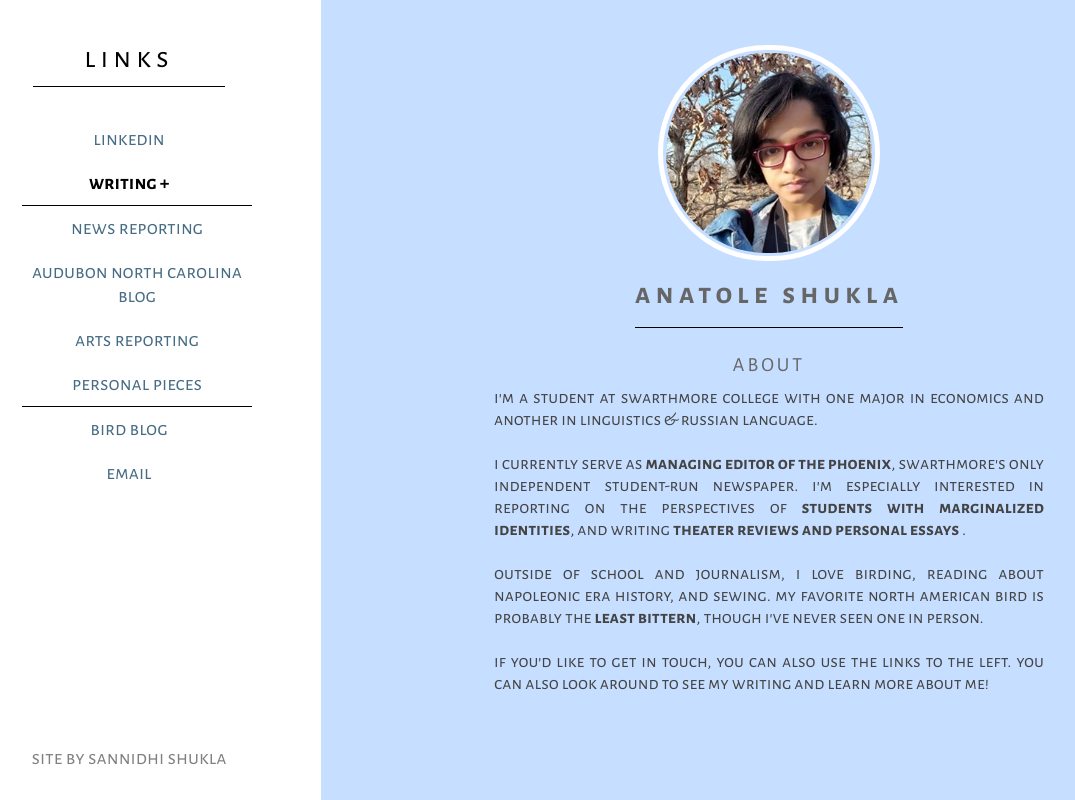
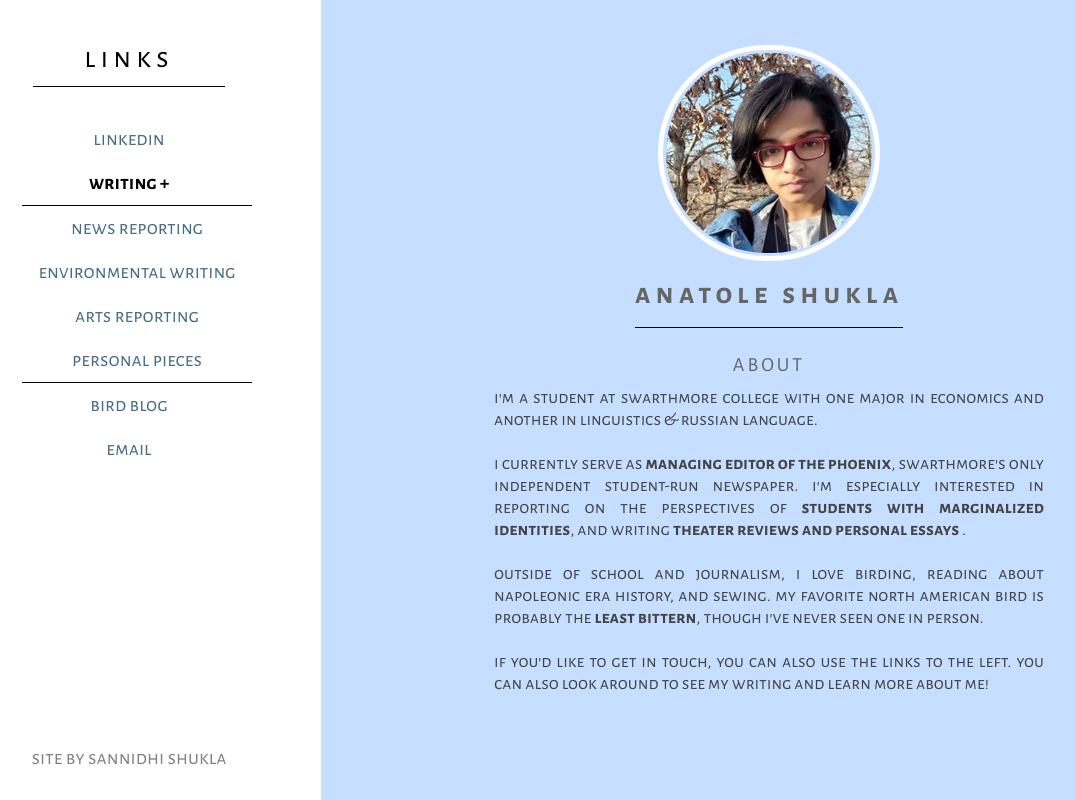
Before and after one commit to AnatoleShukla/anatoleshukla.github.io, a plain HTML site: page index.html in a window 1280 px wide. Both pictures are taken after a click on the button "writing +". Shown: the whole page, without its empty margins (63-1138 px from the left). Drawn offline with Linux system fonts and the light colour scheme.

Commit message:
Update index.html

```diff
--- a/index.html
+++ b/index.html
@@ -23,7 +23,7 @@
           <div class="dropdown-container">
             <div class="separator-drop"></div>
             <a href="portfolios/news-portfolio.html">News Reporting</a>
-	    <a href="portfolios/audubon-portfolio.html">Audubon North Carolina Blog</a>
+	    <a href="portfolios/environmental-portfolio.html">Environmental Writing</a>
             <a href="portfolios/arts-portfolio.html">Arts Reporting</a>
 	    <a href="portfolios/personal-portfolio.html">Personal Pieces</a>
             <div class="separator-drop"></div>
```
